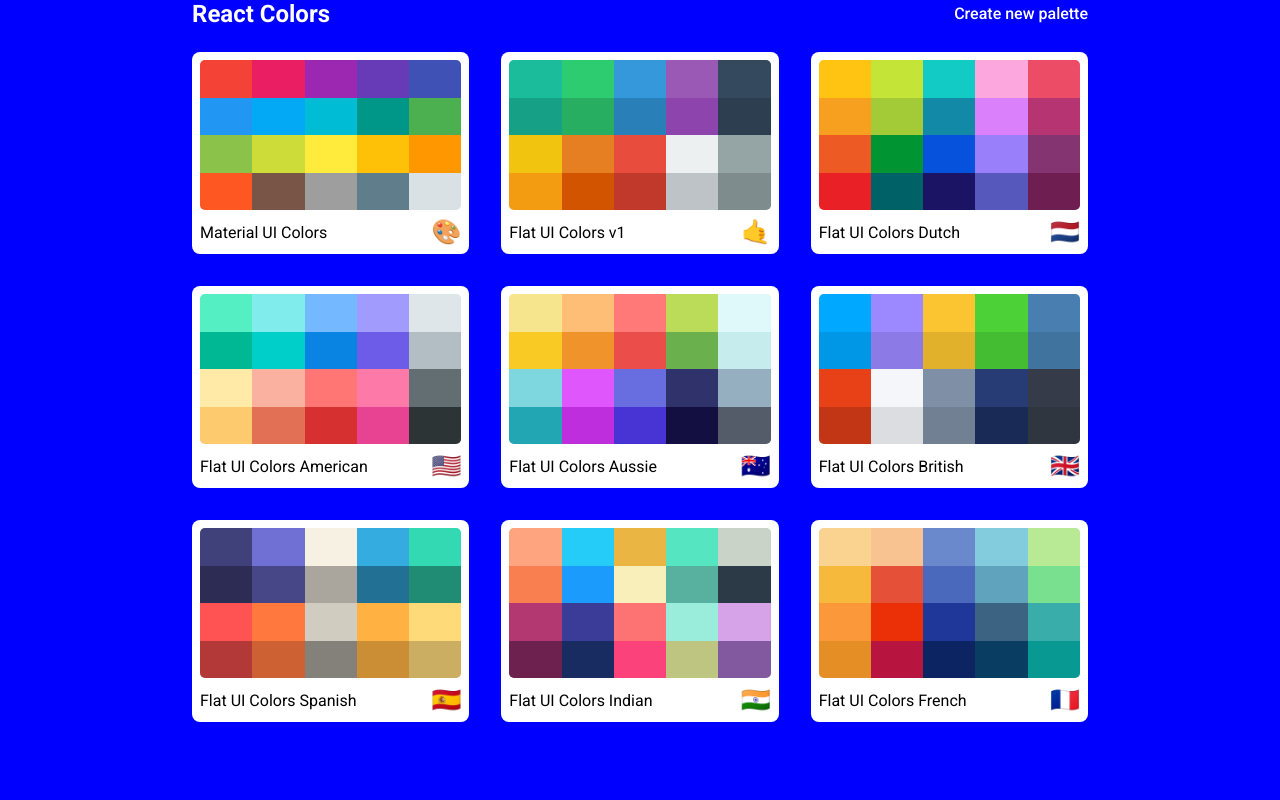
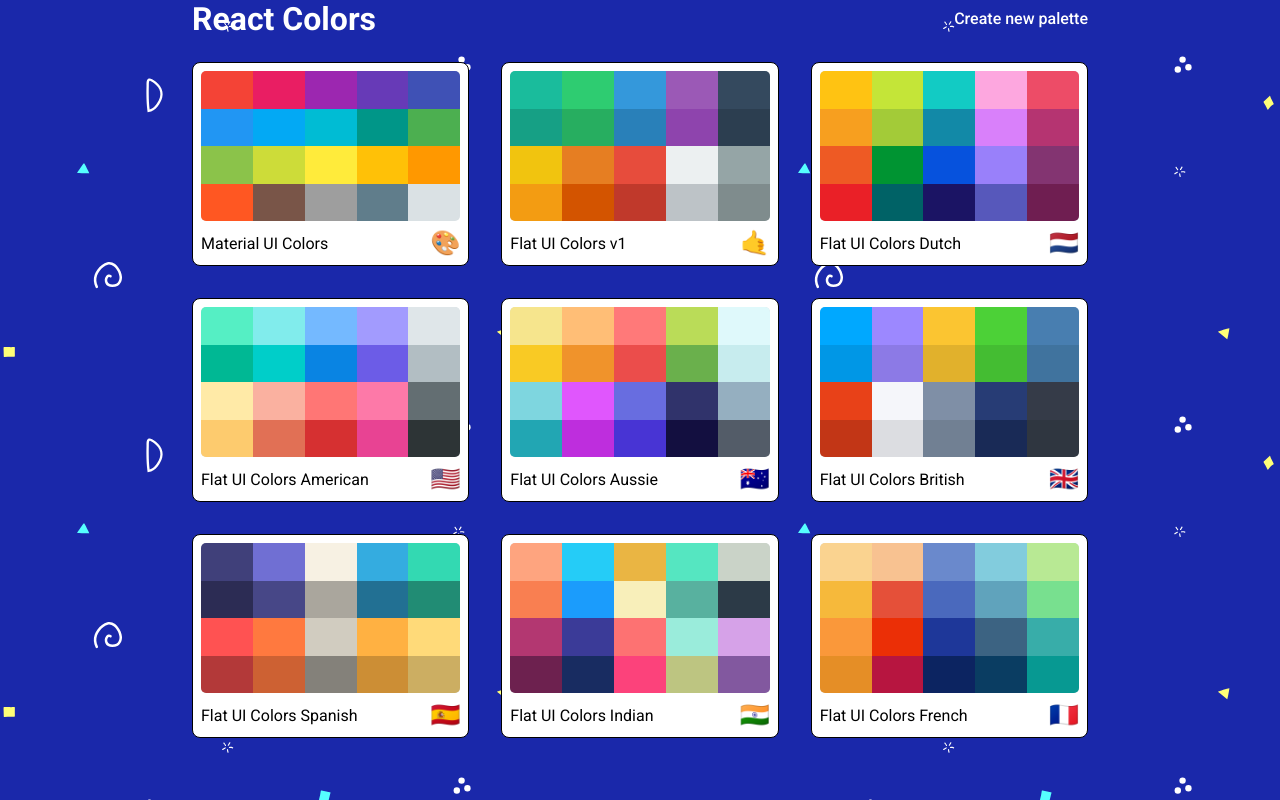
Before and after one commit to LucasLBF/color-app, a React (Create React App) app: page / in a window 1280 px wide. Built offline with nearby package versions, Linux system fonts and the light colour scheme.

Commit message:
style: add background to palette list

```diff
--- a/src/ComponentStyles/MiniPaletteStyles.js
+++ b/src/ComponentStyles/MiniPaletteStyles.js
@@ -4,6 +4,7 @@
     display: "flex",
     flexDirection: "column",
     justifyContent: "center",
+    border: "1px solid #000",
     borderRadius: "0.5rem",
     padding: "0.5rem",
     position: "relative",
--- a/src/ComponentStyles/PaletteListStyles.js
+++ b/src/ComponentStyles/PaletteListStyles.js
@@ -1,13 +1,17 @@
 import breakpoints from "./mediaQueries";
+import bg from "./bg.svg";
 
 const PaletteListStyles = {
   root: {
-    backgroundColor: "blue",
     minHeight: "100vh",
     display: "flex",
     paddingBottom: "2rem",
     alignItems: "flex-start",
     justifyContent: "center",
+    backgroundColor: "#1A28AA",
+    backgroundAttachment: "fixed",
+    backgroundImage: `url(${bg})`,
+    /* background by SVGBackgrounds.com */
   },
   container: {
     width: "60%",
@@ -43,6 +47,12 @@
       borderBottom: "1px solid #fff",
     },
   },
+  heading: {
+    fontSize: "2rem",
+    [breakpoints.down("sm")]: {
+      fontSize: "1.5rem",
+    },
+  },
   palettes: {
     boxSizing: "border-box",
     width: "100%",
--- a/src/PaletteList.js
+++ b/src/PaletteList.js
@@ -50,7 +50,7 @@
         <div className={classes.root}>
           <div className={classes.container}>
             <nav className={classes.nav}>
-              <h1>React Colors</h1>
+              <h1 className={classes.heading}>React Colors</h1>
               <Link className to="/palette/new">
                 Create new palette
               </Link>
```
Also changed, not shown: src/ComponentStyles/bg.svg (added).
